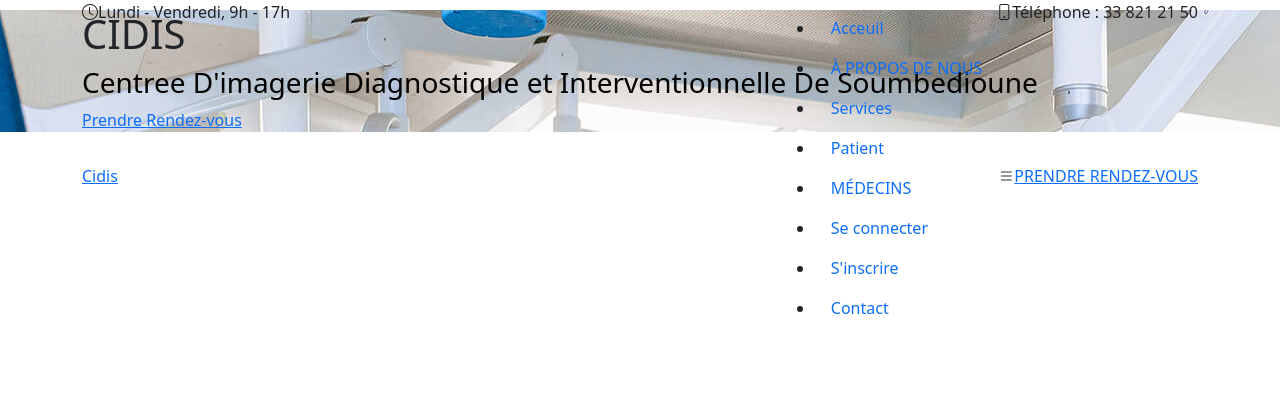
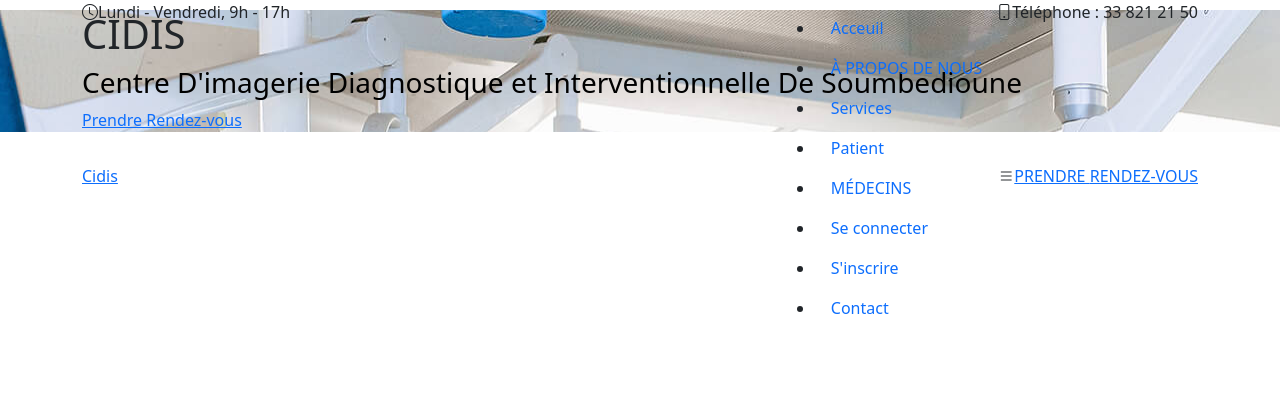
Before and after one commit to Fallou-Mbengue/projet-certification, a Symfony app: template templates/appointment/index.html.twig in a window 1280 px wide. Shown: the top 420 px of the page. Run offline with Twig, Linux system fonts and the light colour scheme; the template is opened without the code that fills it, so the values that code supplies are empty; some libraries are stand-ins or nearby versions.

Commit message:
modification

```diff
--- a/templates/appointment/index.html.twig
+++ b/templates/appointment/index.html.twig
@@ -16,7 +16,7 @@
 				<div class="carousel-item active" style="background-image: url(assets/img/slide/slide-1.jpg)">
 					<div class="container">
 						<h1>CIDIS</h1>
-						<h3 style="color: black;">Centree D'imagerie Diagnostique et Interventionnelle De Soumbedioune</h3>
+						<h3 style="color: black;">Centre D'imagerie Diagnostique et Interventionnelle De Soumbedioune</h3>
 						<a href="#appointment" class="btn-get-started scrollto">Prendre Rendez-vous</a>
 					</div>
 				</div>
```
